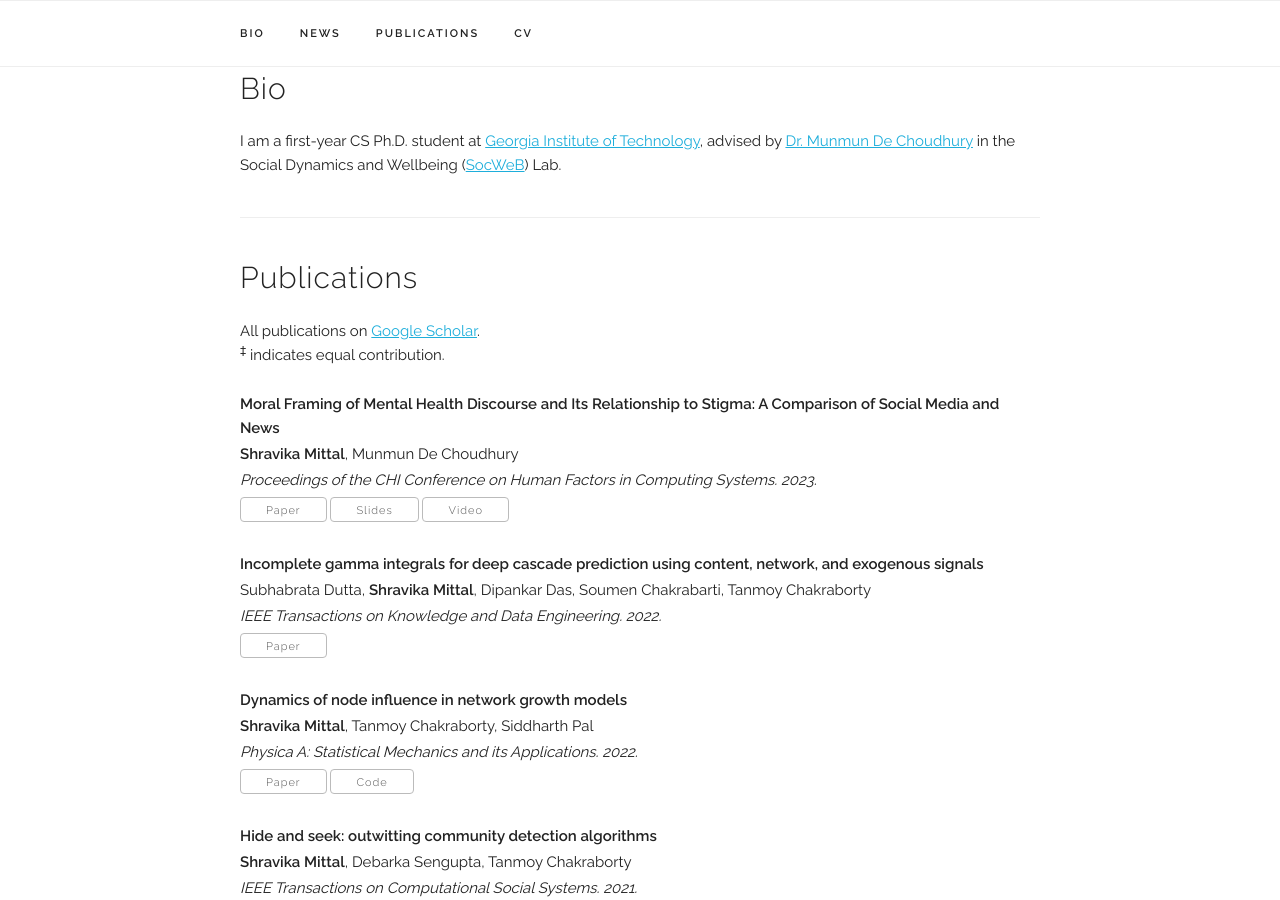
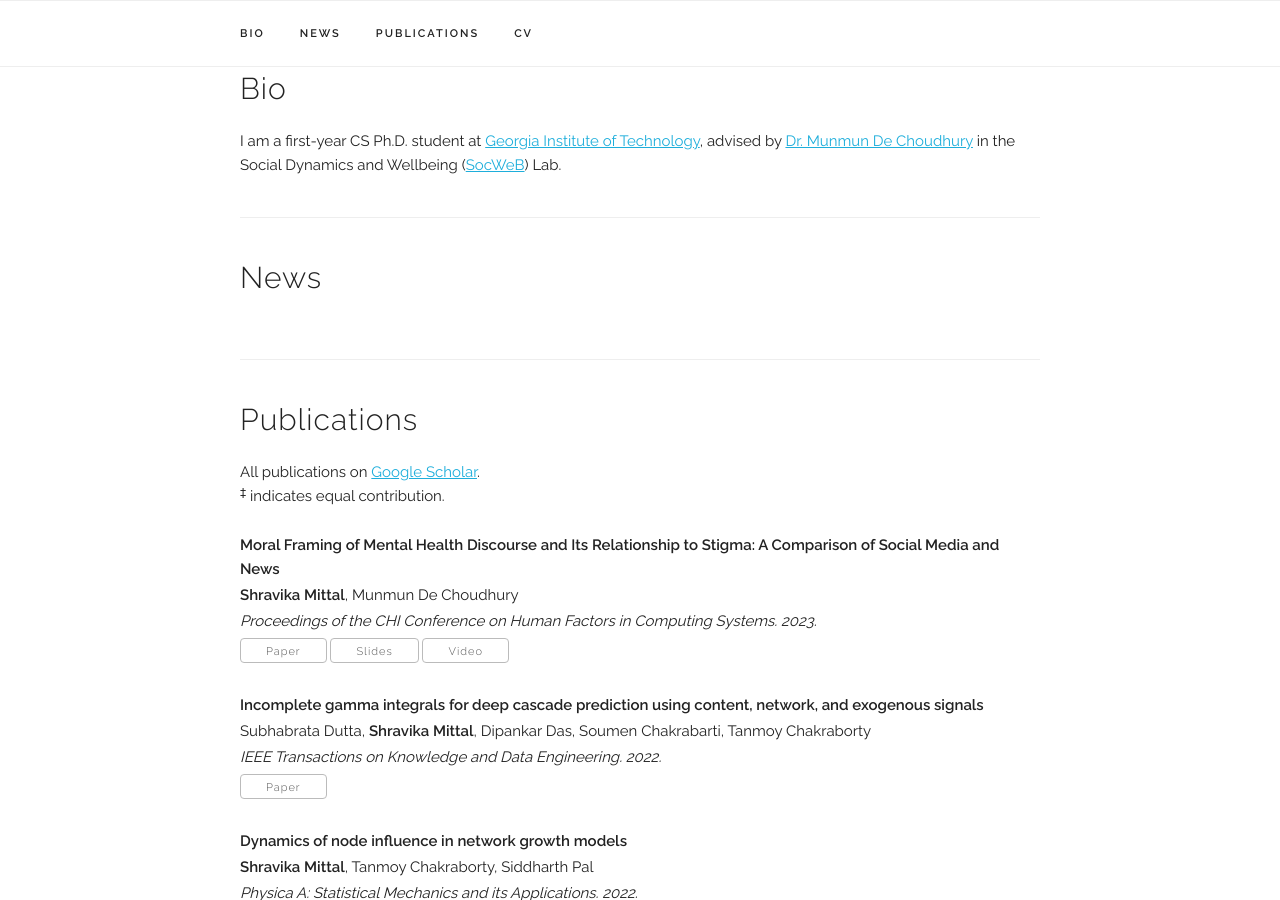
Before and after one commit to mittalshravika/mittalshravika.github.io, a Jekyll site: the page built from index.html, in a window 1280 px wide and 900 px high, scrolled down 404 px. Built offline with Jekyll 4.4.1, drawn with Linux system fonts in a browser that asks for light colours; some web fonts are replaced.

Commit message:
Update index.html

```diff
--- a/index.html
+++ b/index.html
@@ -42,6 +42,12 @@ title: Home
   If you have any questions, feel free to reach out by email!
   </p>
 </div> -->
+
+
+<!-- ========== NEWS ========== -->
+<div class="docs-section" id="news">
+  <h4>News</h4>
+</div>
 
 
 <!-- ========== PUBLICATIONS ========== -->
```
